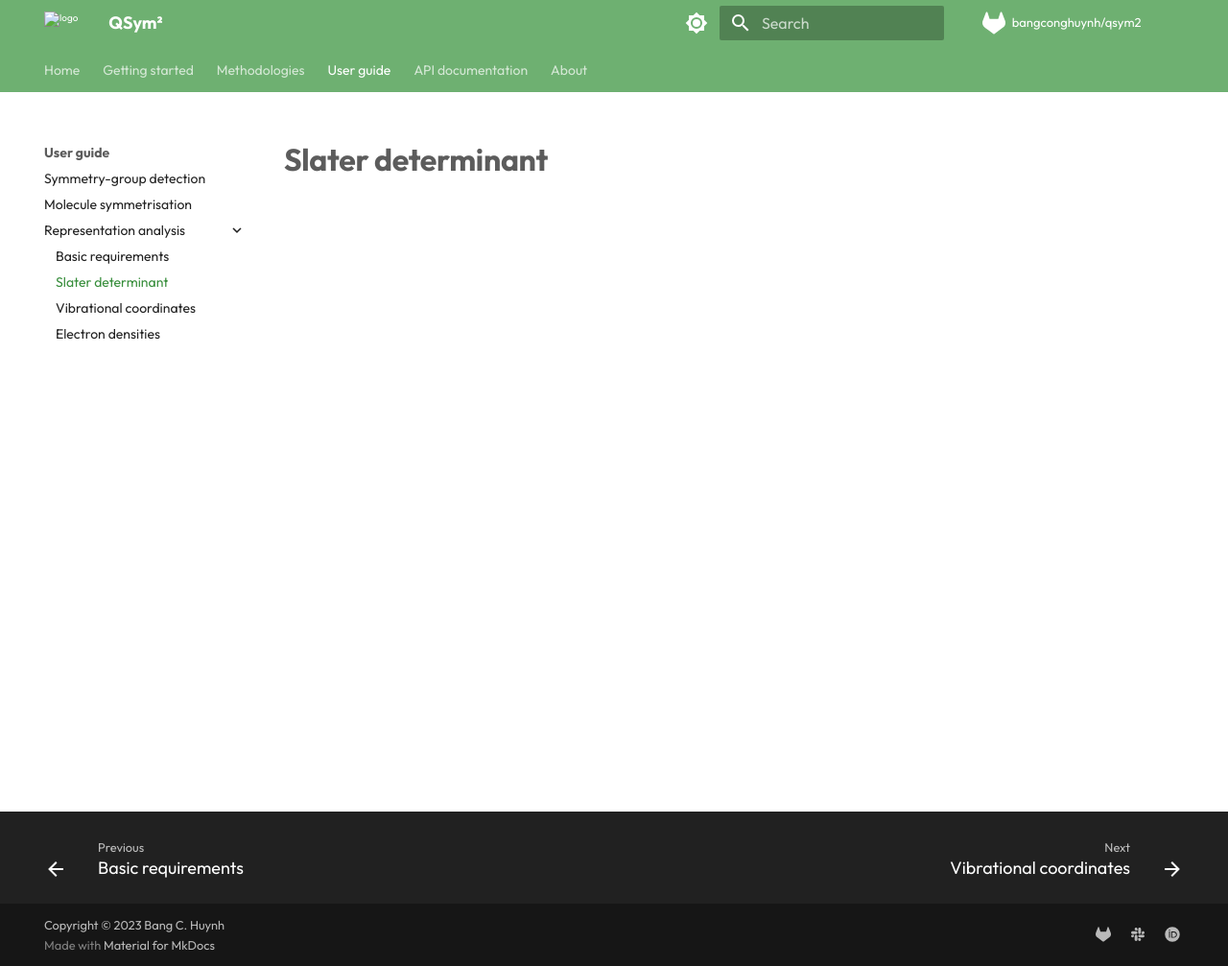
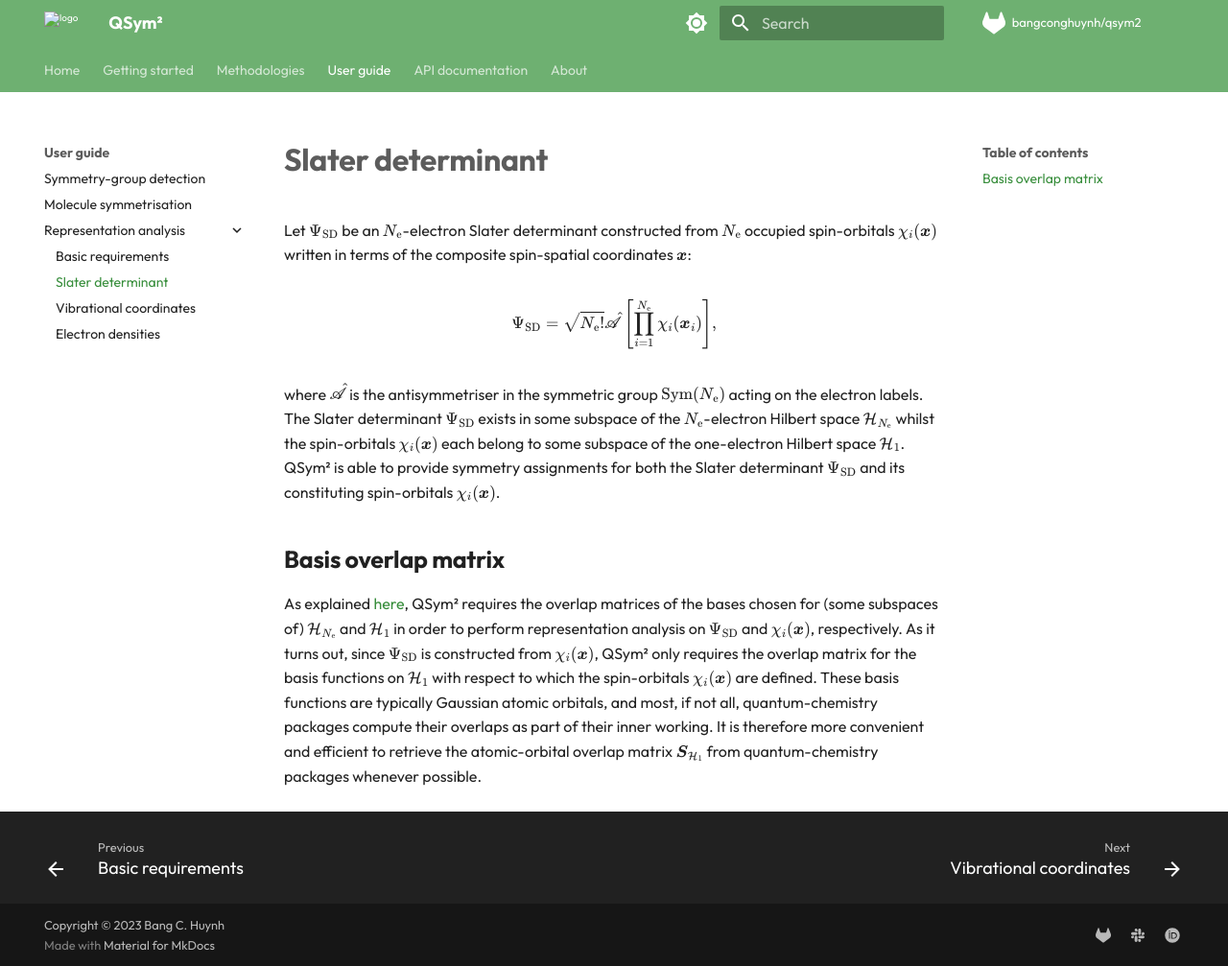
Before and after one commit to bangconghuynh/qsym2, an MkDocs documentation site: the page built from docs/docs/user-guide/representation-analysis/slater-determinant.md, in a window 1280 px wide and 1007 px high. Shown: the whole window at 96% size. Built offline with MkDocs 1.6.1 and Material for MkDocs 9.7.7, drawn with Linux system fonts in a browser that asks for light colours; comment, search, counter and statistics services are not loaded.

Commit message:
Writing Slater det.

```diff
--- a/docs/docs/user-guide/representation-analysis/slater-determinant.md
+++ b/docs/docs/user-guide/representation-analysis/slater-determinant.md
@@ -4,3 +4,22 @@ description: Configurable parameters for Slater determinant representation analy
 ---
 
 # Slater determinant
+
+Let $\Psi_{\mathrm{SD}}$ be an $N_{\mathrm{e}}$-electron Slater determinant constructed from $N_{\mathrm{e}}$ occupied spin-orbitals $\chi_i(\mathbfit{x})$ written in terms of the composite spin-spatial coordinates $\mathbfit{x}$:
+
+$$
+    \Psi_{\mathrm{SD}} =
+        \sqrt{N_{\mathrm{e}}!} \hat{\mathscr{A}}
+        \left[ \prod_{i=1}^{N_{\mathrm{e}}} \chi_i(\mathbfit{x}_i) \right],
+$$
+
+where $\hat{\mathscr{A}}$ is the antisymmetriser in the symmetric group $\operatorname{Sym}(N_{\mathrm{e}})$ acting on the electron labels.
+The Slater determinant $\Psi_{\mathrm{SD}}$ exists in some subspace of the $N_{\mathrm{e}}$-electron Hilbert space $\mathcal{H}_{N_{\mathrm{e}}}$ whilst the spin-orbitals $\chi_i(\mathbfit{x})$ each belong to some subspace of the one-electron Hilbert space $\mathcal{H}_{1}$.
+QSym² is able to provide symmetry assignments for both the Slater determinant $\Psi_{\mathrm{SD}}$ and its constituting spin-orbitals $\chi_i(\mathbfit{x})$.
+
+## Basis overlap matrix
+
+As explained [here](basics.md/#basis-overlap-matrix), QSym² requires the overlap matrices of the bases chosen for (some subspaces of) $\mathcal{H}_{N_{\mathrm{e}}}$ and $\mathcal{H}_{1}$ in order to perform representation analysis on $\Psi_{\mathrm{SD}}$ and $\chi_i(\mathbfit{x})$, respectively.
+As it turns out, since $\Psi_{\mathrm{SD}}$ is constructed from $\chi_i(\mathbfit{x})$, QSym² only requires the overlap matrix for the basis functions on $\mathcal{H}_{1}$ with respect to which the spin-orbitals $\chi_i(\mathbfit{x})$ are defined.
+These basis functions are typically Gaussian atomic orbitals, and most, if not all, quantum-chemistry packages compute their overlaps as part of their inner working.
+It is therefore more convenient and efficient to retrieve the atomic-orbital overlap matrix $\mathbfit{S}_{\mathcal{H}_{1}}$ from quantum-chemistry packages whenever possible.
```
